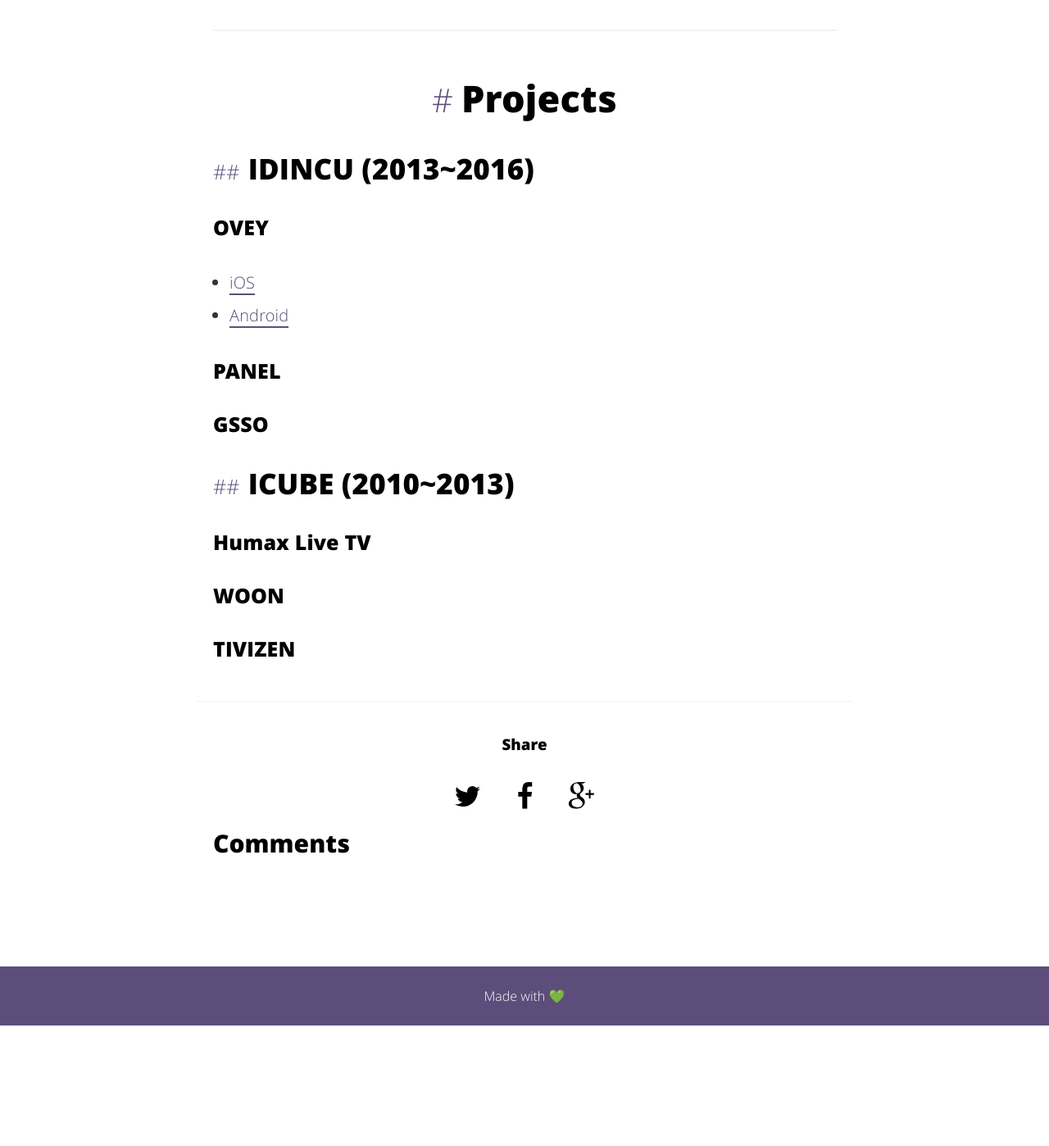
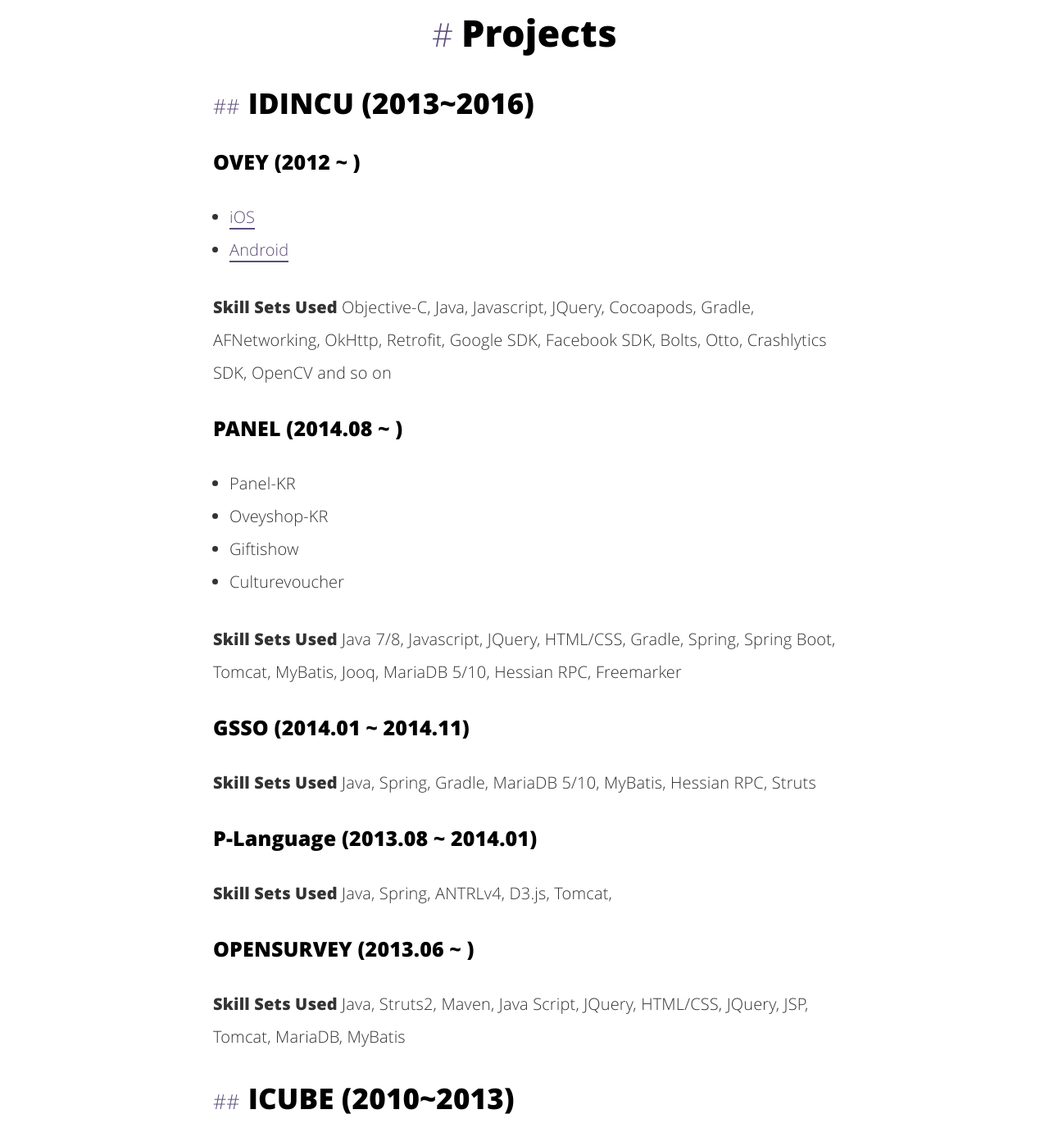
Before and after one commit to jhbae/jhbae.github.io, a Jekyll site: the page built from _posts/2016-09-20-who-is-luke.md, in a window 1280 px wide and 1400 px high, scrolled down 594 px. Shown: the whole window at 82% size. Built offline with Jekyll 4.4.1, drawn with Linux system fonts in a browser that asks for light colours; comment, search, counter and statistics services are not loaded; before the commit the page ends 1845 px from its top, so only the background shows below that; some of the changed text lies outside the part shown.

Commit message:
- fixed formats

```diff
--- a/_config.yml
+++ b/_config.yml
@@ -33,16 +33,16 @@
     url: /
 #  - title: my posts
 #    url: /posts
-#  - title: series
-#    url: /series
-#  - title: tags
-#    url: /tags
+  - title: Series
+    url: /series
+  - title: Tags
+    url: /tags
   - title: About me
     url: /2016/09/20/who-is-luke
 # projects in header index
 projects:
-#  - name: asciilang
-#    url: https://github.com/victorvoid/asciilang
+  - name: Flickr Public Feed(App Garden) Slideshow Demo (to exercise Swift)
+    url: https://github.com/jhbae/flikr-publicfeed-slideshow
 #  - name: vim-frontend
 #    url: https://github.com/victorvoid/vim-frontend
 #  - name: generator-capybara
--- a/_posts/2016-09-20-who-is-luke.md
+++ b/_posts/2016-09-20-who-is-luke.md
@@ -7,30 +7,60 @@
 
 # Profile
 
-* Name: Luke Bae ( Jang-ho, Bae)
+* Name: Luke Bae (Jang-ho, Bae)
 * Date of Birth: 1983-08-24
-* Email:
-	* <kroot111@gmail.com>
-	* <louisv5@naver.com>
+* Email: <kroot111@gmail.com>, <louisv5@naver.com>
 
 
 ---
 
-# Projects
+Projects
+========
 
-## IDINCU (2013~2016)
+IDINCU (2013~2016)
+------------------
 
-### OVEY
+### OVEY (2012 ~ )
 
 * [iOS][ovey_ios]
 * [Android][ovey_android]
 
-### PANEL
 
-### GSSO
+**Skill Sets Used**
+Objective-C, Java, Javascript, JQuery, Cocoapods, Gradle, AFNetworking, OkHttp, Retrofit, Google SDK, Facebook SDK, Bolts, Otto, Crashlytics SDK, OpenCV and so on
 
 
-## ICUBE (2010~2013)
+### PANEL (2014.08 ~ )
+
+* Panel-KR
+* Oveyshop-KR
+* Giftishow
+* Culturevoucher
+
+**Skill Sets Used**
+Java 7/8, Javascript, JQuery, HTML/CSS, Gradle, Spring, Spring Boot, Tomcat, MyBatis, Jooq, MariaDB 5/10, Hessian RPC, Freemarker
+
+
+### GSSO (2014.01 ~ 2014.11)
+
+**Skill Sets Used**
+Java, Spring, Gradle, MariaDB 5/10, MyBatis, Hessian RPC, Struts
+
+
+### P-Language (2013.08 ~ 2014.01)
+
+**Skill Sets Used**
+Java, Spring, ANTRLv4, D3.js, Tomcat,
+
+### OPENSURVEY (2013.06 ~ )
+
+**Skill Sets Used**
+Java, Struts2, Maven, Java Script, JQuery, HTML/CSS, JQuery, JSP, Tomcat, MariaDB, MyBatis
+
+
+
+ICUBE (2010~2013)
+-----------------
 
 ### Humax Live TV
 
@@ -40,5 +70,6 @@
 
 
 
+
 [ovey_ios]: https://itunes.apple.com/kr/app/obei-nae-uigyeon-ui-gachi/id483557574?mt=8 "오베이(iOS)"
 [ovey_android]: https://play.google.com/store/apps/details?id=com.idincu.ovey.android "오베이(Android)"
```
Also changed, not shown: 7 other files.
